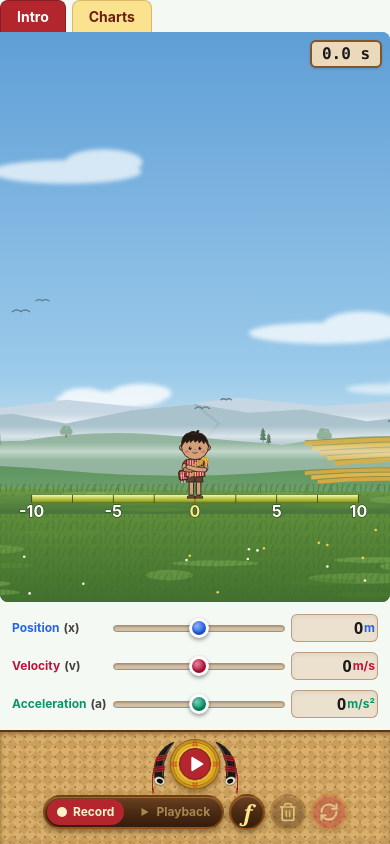
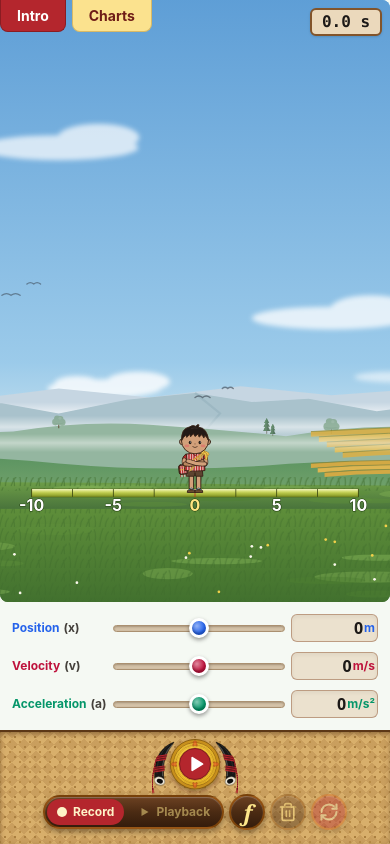
Before and after one commit to Sawla-1/pit-sim-motion-1d, a React (Vite) app: page / in a window 390 px wide. Built offline with nearby package versions, Linux system fonts and the light colour scheme.

Commit message:
Put the tabs on the scene on every screen

```diff
--- a/src/App.jsx
+++ b/src/App.jsx
@@ -341,10 +341,9 @@ function App() {
           <img src={KAREN_ART.bambooRight} alt="" aria-hidden="true" className="hidden sm:block absolute right-[-12px] top-0 w-[84px] h-full z-[5] pointer-events-none" />
         </>
       )}
-      {/* Top: tab row, then the scene (with the time). Charts tab: short scene. Intro: tall
-          (laptops: fills the space left). Phones/tablets: the tab row is above the scene, so its top-left corner
-          is square. Laptops and phones turned sideways: the tabs float on the scene's corner. */}
-      <div className={`w-full flex flex-col lg:relative sideways:relative ${
+      {/* Top: the scene (with the time), with the tabs floating on its top-left corner.
+          Charts tab: short scene. Intro: tall (laptops: fills the space left). */}
+      <div className={`relative w-full flex flex-col ${
         isCharts
           ? "shrink-0"
           : "flex-1 min-h-[260px] [@media(max-height:600px)]:min-h-[150px] lg:min-h-0"
@@ -360,9 +359,10 @@ function App() {
           />
           <InstallButton mode={install} onInstall={openInstallBox} />
         </div>
-        <div className={`relative w-full rounded-b-lg rounded-tr-lg lg:rounded-lg sideways:rounded-lg ${
+        <div className={`relative w-full rounded-lg ${
           isCharts
-            ? "bg-blue-50 h-[125px] [@media(max-height:600px)]:h-[112px]"
+            // Phones/tablets: 32px more on top for the tabs (box-content: the padding adds to the height)
+            ? "bg-blue-50 h-[125px] [@media(max-height:600px)]:h-[112px] box-content max-lg:pt-8"
             : `${KAREN_SCENE_PLACEHOLDER} flex-1 min-h-0`
         }`}>
         {/* Introduction only: the scene picture, and the hanging title sign at the top (behind the boy) */}
@@ -372,9 +372,10 @@ function App() {
             <img src={KAREN_ART.titleBanner} alt="Karen" className={KAREN_BANNER} />
           </>
         )}
-        {/* Fills the scene box. Introduction: the ground stands on the picture's meadow (KAREN_BACKDROP),
+        {/* Fills the scene box. Charts on phones/tablets: below the 32px strip with the tabs.
+            Introduction: the ground stands on the picture's meadow (KAREN_BACKDROP),
             with room at the sides for the bamboo (KAREN_SCENE_FIT) */}
-        <div className={`absolute inset-0 rounded-[inherit] ${isCharts ? "" : KAREN_SCENE_FIT}`}>
+        <div className={`absolute inset-0 rounded-[inherit] ${isCharts ? "max-lg:top-8" : KAREN_SCENE_FIT}`}>
           <SimulationScene
             position={simulation.position}
             velocity={simulation.velocity}
@@ -390,10 +391,10 @@ function App() {
 
         {/* The top row: the mode badge (only while playing) and the time box at the right end */}
         <div className={KAREN_TOP_ROW}>
-          {/* Mode badge: laptops left of the time box; tablets at the left end. Phones: only for screen
-              readers; the words would block the boy, so the dot is in the time box instead */}
+          {/* Mode badge: laptops left of the time box. Phones and tablets: only for screen readers (the
+              words would block the boy or the title sign), so the dot is in the time box instead */}
           {playing && (
-            <span role="status" className={`flex items-center gap-2 text-sm font-bold uppercase tracking-widest max-lg:mr-auto max-sm:sr-only sideways:sr-only ${
+            <span role="status" className={`flex items-center gap-2 text-sm font-bold uppercase tracking-widest max-lg:sr-only ${
               isRecording ? "text-red-600" : "text-blue-600"
             }`}>
               {statusDot}
@@ -401,7 +402,7 @@ function App() {
             </span>
           )}
           <div className={KAREN_TIME}>
-            {playing && <span className="hidden max-sm:flex sideways:flex mr-1.5">{statusDot}</span>}
+            {playing && <span className="hidden max-lg:flex mr-1.5">{statusDot}</span>}
             {formatNumber(simulation.time, 1)} s
           </div>
         </div>
--- a/src/components/InstallButton.jsx
+++ b/src/components/InstallButton.jsx
@@ -1,7 +1,8 @@
 import { useState } from "react";
 import { KAREN_INSTALL } from "../styles/karenStyles";
 
-// A small button with a word, "Install": it installs the page as an app (home-screen icon, works offline).
+// A small button with a word, "Install" (phones narrower than 360px: the icon only): it installs the
+// page as an app (home-screen icon, works offline).
 //   mode "prompt": a click opens the browser's own install box (onInstall)
 //   mode "hint":   iPhone/iPad cannot do that, so a click shows how to do it by hand
 //   mode "none":   nothing is drawn
@@ -26,7 +27,7 @@ function InstallButton({ mode, onInstall }) {
           <path d="M7 11l5 5 5-5" />
           <path d="M5 20h14" />
         </svg>
-        Install
+        <span className={KAREN_INSTALL.word}>Install</span>
       </button>
       {mode === "hint" && hintOpen && (
         <p role="status" className={KAREN_INSTALL.hint}>
--- a/src/components/SimulationScene.jsx
+++ b/src/components/SimulationScene.jsx
@@ -6,12 +6,10 @@ import { SERIES_COLORS } from "../styles/seriesColors";
 
 const MAN_HEIGHT_TALL = 1.7; // Introduction: about 8.5% of the ruler's width, like the mockup
 const MAN_HEIGHT_SHORT = 1.2; // Charts: the scene is short, so he is smaller
-// A short ruler (a phone held upright): the man is bigger (Introduction 2.5 times, Charts 1.9 times),
-// the ruler 2 times thicker, the pins 2 times bigger and the numbers at least 16px, so all are easy
-// to see. On Charts the ruler then sits at the bottom of its short scene, so the man and the pin
-// flags stay clear of the time box (1.9 is the most that fits on a 430px phone).
+// A short ruler (a phone held upright): the man is 2.5 times bigger, the ruler 2 times thicker,
+// the pins 2 times bigger and the numbers at least 16px, so all are easy to see. On Charts the
+// ruler then sits at the bottom of its short scene (the tabs and the time box are in a strip above it).
 const MAN_SCALE_BIG = 2.5;
-const MAN_SCALE_BIG_CHARTS = 1.9;
 const RULER_SCALE_BIG = 2;
 const LABEL_MIN_PX_BIG = 16;
 
@@ -104,7 +102,7 @@ function SimulationScene({ position, velocity, pins = [], tall, look: baseLook =
   const rulerWidth = size.width - 2 * size.side;
   const compact = isCompactRuler(rulerWidth);
   // A short ruler gets the phone look (see MAN_SCALE_BIG); otherwise the CSS may ask for a bigger man
-  const manScale = !compact ? size.manScale : tall ? MAN_SCALE_BIG : MAN_SCALE_BIG_CHARTS;
+  const manScale = compact ? MAN_SCALE_BIG : size.manScale;
   const manHeight = (tall ? MAN_HEIGHT_TALL : MAN_HEIGHT_SHORT) * manScale;
   const manWidth = manHeight * MAN_ASPECT;
   const look = compact ? thickerRuler(sticksAcrossLine(baseLook), RULER_SCALE_BIG) : baseLook;
--- a/src/styles/karenStyles.js
+++ b/src/styles/karenStyles.js
@@ -31,26 +31,26 @@ export const KAREN_SCENE_PLACEHOLDER =
   "bg-[linear-gradient(to_bottom,#5E9ED6_0%,#D6E9EF_55%,#6E9E48_62%,#46703A_100%)]";
 
 // The two view tabs (Stitch look): the open tab is red, the other is light yellow.
-// Phones/tablets: they sit on the scene's top edge, so their top corners are round.
-// Laptops and phones turned sideways: they hang from the scene's top-left corner, so their bottom corners are round.
+// They hang from the scene's top-left corner, so their bottom corners are round.
 export const KAREN_TAB = {
-  // The tabs and the Install button, side by side. Phones/tablets: a row above the scene.
-  // Laptops and phones turned sideways: floats on the scene's top-left corner, so it uses no height.
-  row: "flex items-center gap-3 self-start lg:absolute lg:top-0 lg:left-0 lg:z-20 sideways:absolute sideways:top-0 sideways:left-0 sideways:z-20",
-  base: "h-[32px] px-4 flex items-center text-sm font-bold border border-b-0 rounded-t-lg lg:border-t-0 lg:border-b lg:rounded-t-none lg:rounded-b-lg sideways:border-t-0 sideways:border-b sideways:rounded-t-none sideways:rounded-b-lg",
+  // The tabs and the Install button, side by side, floating on the scene's top-left corner (uses no height)
+  row: "absolute top-0 left-0 z-20 flex items-center gap-3",
+  base: "h-[32px] px-4 flex items-center text-sm font-bold border border-t-0 rounded-b-lg",
   open: "bg-[#B4262D] border-[#8A1C22] text-white cursor-default select-none",
   closed: "bg-[#FBE28E] border-[#D8B966] text-[#6E1C17] cursor-pointer transition-colors hover:bg-[#F7D877] focus-visible:outline-2 focus-visible:outline-[#B4262D]",
 };
 
 // The Install button beside the tabs (Stitch look): a small beige box with a thin brown edge: icon + word
 export const KAREN_INSTALL = {
-  button: "h-7 pl-2 pr-3 rounded-md flex items-center gap-1 text-sm font-bold cursor-pointer border border-[#78350F]/30 bg-[#EBD9BC] text-[#292524] transition-colors hover:bg-[#CFB794] active:bg-[#BFA47E] focus-visible:outline-2 focus-visible:outline-offset-2 focus-visible:outline-[#B4262D]",
+  button: "h-7 pl-2 pr-3 max-[360px]:pr-2 rounded-md flex items-center gap-1 text-sm font-bold cursor-pointer border border-[#78350F]/30 bg-[#EBD9BC] text-[#292524] transition-colors hover:bg-[#CFB794] active:bg-[#BFA47E] focus-visible:outline-2 focus-visible:outline-offset-2 focus-visible:outline-[#B4262D]",
+  // The word "Install": hidden on phones narrower than 360px, so the tabs and the time box fit
+  word: "max-[360px]:hidden",
   hint: "absolute right-0 top-full mt-2 z-30 w-56 rounded-md border border-[#78350F]/30 bg-[#EBD9BC] px-3 py-2 text-sm text-[#3B2A14] shadow-lg",
 };
 
 // The hanging title sign: its ropes start at the top edge of the scene, centered (Introduction only; hidden on phones).
-// Short laptop screens: 200px. Phones turned sideways: 150px, so it stays clear of the Install button.
-export const KAREN_BANNER = "absolute top-0 left-1/2 -translate-x-1/2 hidden sm:block w-[300px] h-[88px] lg:[@media(max-height:600px)]:w-[200px] lg:[@media(max-height:600px)]:h-[59px] sideways:w-[150px] sideways:h-[44px] pointer-events-none";
+// Short laptop screens: 200px. Tablets and phones turned sideways: 150px, so it stays clear of the Install button.
+export const KAREN_BANNER = "absolute top-0 left-1/2 -translate-x-1/2 hidden sm:block w-[300px] h-[88px] lg:[@media(max-height:600px)]:w-[200px] lg:[@media(max-height:600px)]:h-[59px] max-lg:w-[150px] max-lg:h-[44px] pointer-events-none";
 
 // The page behind everything under the scene: light cream, with the rice-field strip along the bottom
 export const KAREN_PAGE = {
@@ -105,8 +105,7 @@ export const KAREN_BAR = {
 };
 
 // The row across the top of the scene: the mode badge and the time box. The time box is at the right
-// end on every screen (laptops and phones turned sideways have the tabs at the top-left). Taps go
-// through it to the scene and the tabs.
+// end on every screen (the tabs are at the top-left). Taps go through it to the scene and the tabs.
 export const KAREN_TOP_ROW = "absolute top-2 inset-x-2 z-10 flex items-center justify-end gap-3 pointer-events-none";
 // The time box (Stitch look): a beige box with a brown edge, dark text.
 // Phones (upright or sideways): smaller (28px tall, 16px numbers), so the boy has more room.
```
